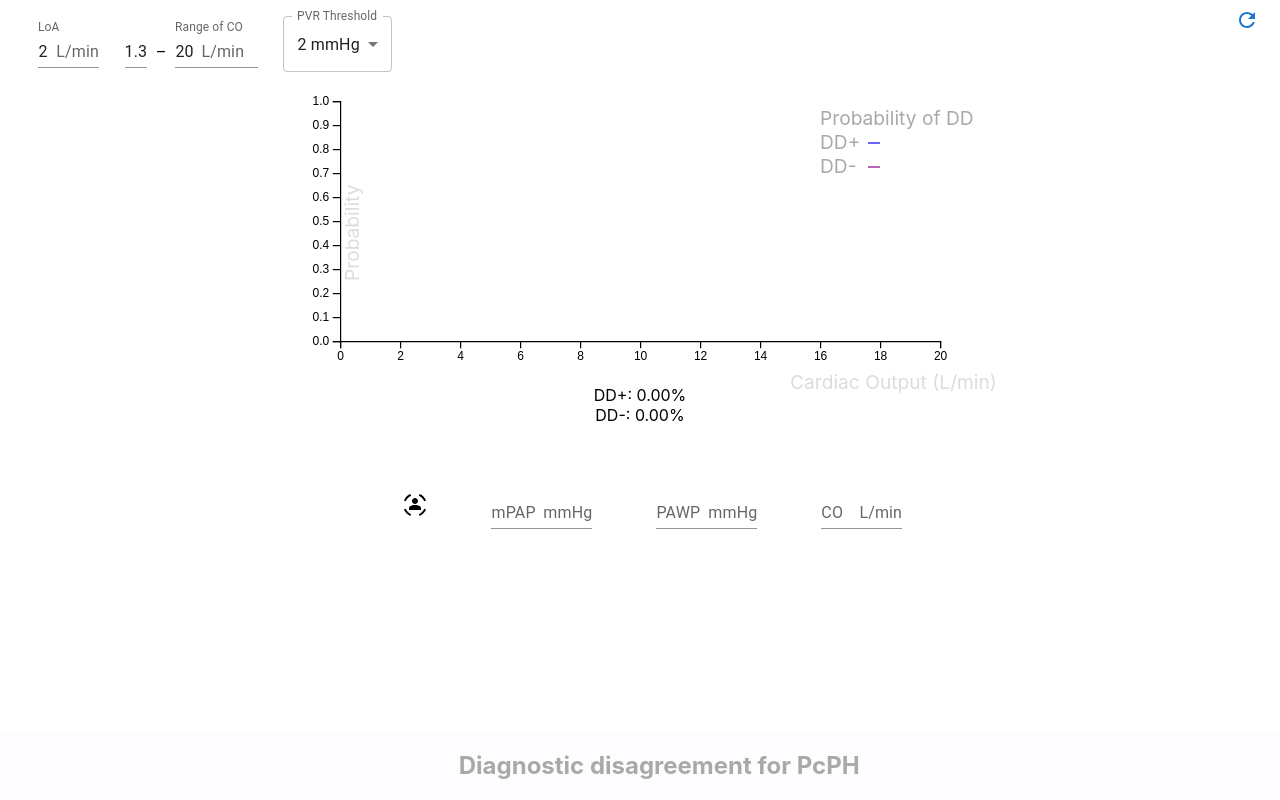
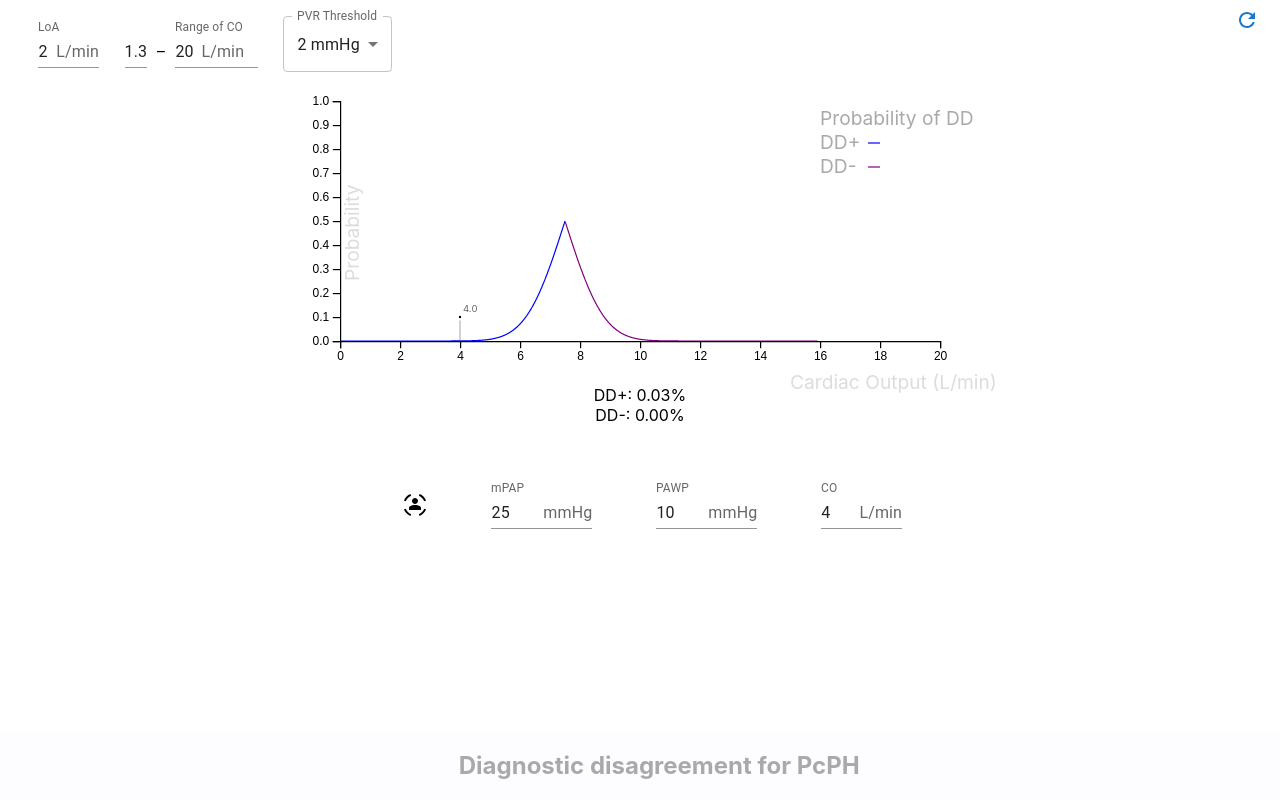
Before and after one commit to JulianKlug/CO-estimation-comparison, a React (Create React App) app in the folder app/: page / in a window 1280 px wide. Built offline with nearby package versions, Linux system fonts and the light colour scheme.

Commit message:
Display current CO on graph

```diff
--- a/app/src/components/DiagnosticDisagreementSimulator.js
+++ b/app/src/components/DiagnosticDisagreementSimulator.js
@@ -43,9 +43,9 @@
     const [upperBoundCO, setUpperBoundCO] = useState(20);
     const [LoA, setLoA] = useState(2);
     const [PVRLimit, setPVRLimit] = useState(2);
-    const [mPAP, setMPAP] = useState([]);
-    const [PAWP, setPAWP] = useState([]);
-    const [mCO, setMCO] = useState();
+    const [mPAP, setMPAP] = useState(25);
+    const [PAWP, setPAWP] = useState(10);
+    const [mCO, setMCO] = useState(4);
     const [simulatedDDlus, setSimulatedDDlus] = useState([]);
     const [simulatedDDMinus, setSimulatedDDMinus] = useState([]);
 
@@ -94,7 +94,9 @@
                 <div className={classes.phantom}/>
             </div>
             <div className={classes.simulator}>
-                <Graph DDPlusData={simulatedDDlus}  DDMinusData={simulatedDDMinus} upperBoundCO={upperBoundCO}/>
+                <Graph DDPlusData={simulatedDDlus}  DDMinusData={simulatedDDMinus}
+                       measuredCO={mCO}
+                       upperBoundCO={upperBoundCO}/>
             </div>
             <div className={classes.simulator}>
                 <div>DD+: {Number(P_DD_plus_given_Ir(mPAP, PAWP, mCO, lowerBoundCO, upperBoundCO, LoA, PVRLimit)*100).toFixed(2)}%</div>
--- a/app/src/components/Graph.js
+++ b/app/src/components/Graph.js
@@ -49,20 +49,17 @@
 
 }));
 
-const Graph = ({ DDPlusData, DDMinusData, upperBoundCO }) => {
+const Graph = ({ DDPlusData, DDMinusData, measuredCO, upperBoundCO }) => {
     const {classes} = useStyles();
     const [activeIndex, setActiveIndex] = React.useState(null)
+
+    measuredCO = parseFloat(measuredCO);
 
     const layout = {
         width: 500,
         height: 200
     };
     const joinedData = [...DDPlusData, ...DDMinusData];
-    const yMinValue = d3.min(DDPlusData, (d) => d.y);
-    const yMaxValue = d3.max(DDPlusData, (d) => d.y);
-    const xMinValue = d3.min(DDPlusData, (d) => d.x);
-    const xMaxValue = d3.max(DDPlusData, (d) => d.x);
-
 
     const graphDetails = {
         xScale: scaleLinear().domain([0, upperBoundCO]).range([0, layout.width]),
@@ -229,16 +226,44 @@
                   transform={`translate(0,${layout.height})`}
               />
 
-    {/*// display current time (new Date()) as dot on x-axis if current time inf to max of x-axis*/}
-    {/*        <circle*/}
-    {/*            cx={graphDetails.xScale(new Date())}*/}
-    {/*            cy={layout.height}*/}
-    {/*            r={new Date() < graphDetails.xScale.domain()[1] ? 2 : 0}*/}
-    {/*            fill='#666'*/}
-    {/*            strokeWidth={new Date() < graphDetails.xScale.domain()[1] ? 2 : 0}*/}
-    {/*            stroke="#fff"*/}
-    {/*            style={{ transition: "ease-out .1s" }}*/}
-    {/*        />*/}
+    {/*// display measured CO as line with dot on x-axis if inf to max of x-axis*/}
+            {typeof measuredCO === 'number' && isNaN(measuredCO) === false
+                            ? (
+            <g>
+            <line
+                x1={graphDetails.xScale(measuredCO)}
+                y1={graphDetails.yScale(0)}
+                x2={graphDetails.xScale(measuredCO)}
+                y2={graphDetails.yScale(0.1)}
+                stroke="#666"
+                strokeWidth={0.5}
+                style={{ transition: "ease-out .1s" }}
+            />
+            <circle
+                cx={graphDetails.xScale(measuredCO)}
+                cy={graphDetails.yScale(0.1)}
+                r={2}
+                fill='black'
+                strokeWidth={2}
+                stroke="#fff"
+                style={{ transition: "ease-out .1s" }}
+            />
+             <text
+                fill="#666"
+                // half of text size of dosis
+                fontSize={8}
+                x={graphDetails.xScale(measuredCO + 0.1)}
+                y={graphDetails.yScale(0.12)}
+                textAnchor="left"
+            >
+                 {measuredCO.toFixed(1)}
+            </text>
+            </g>
+            )
+            : null
+            }
+
+
 
             // Hovering
             {joinedData.map((item, index) => {
```
